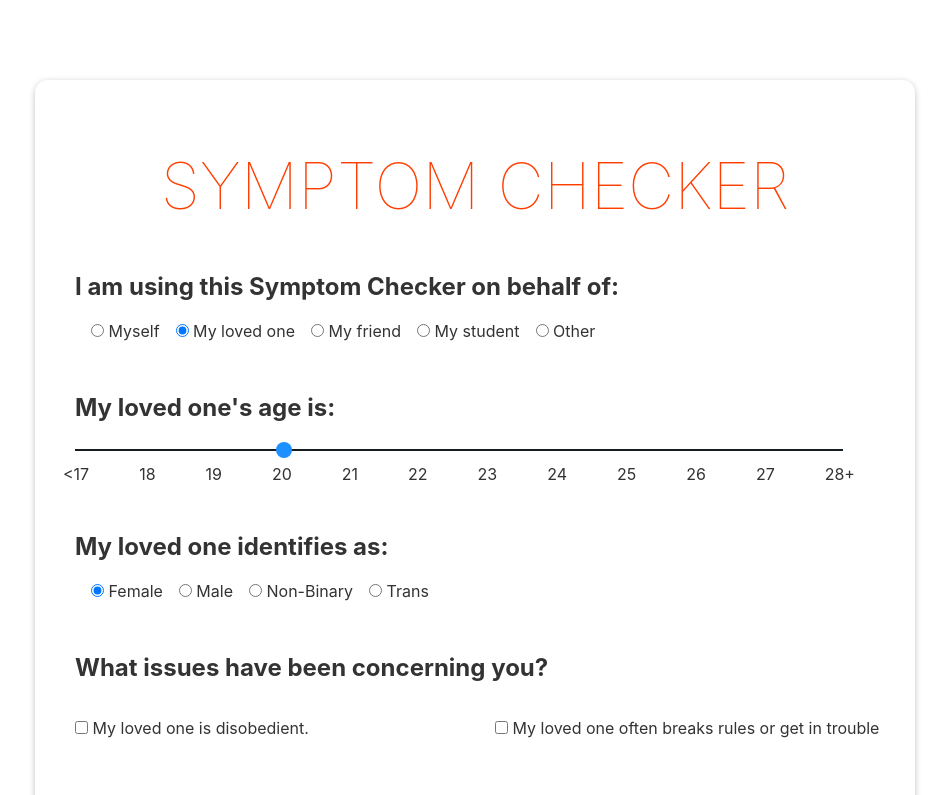
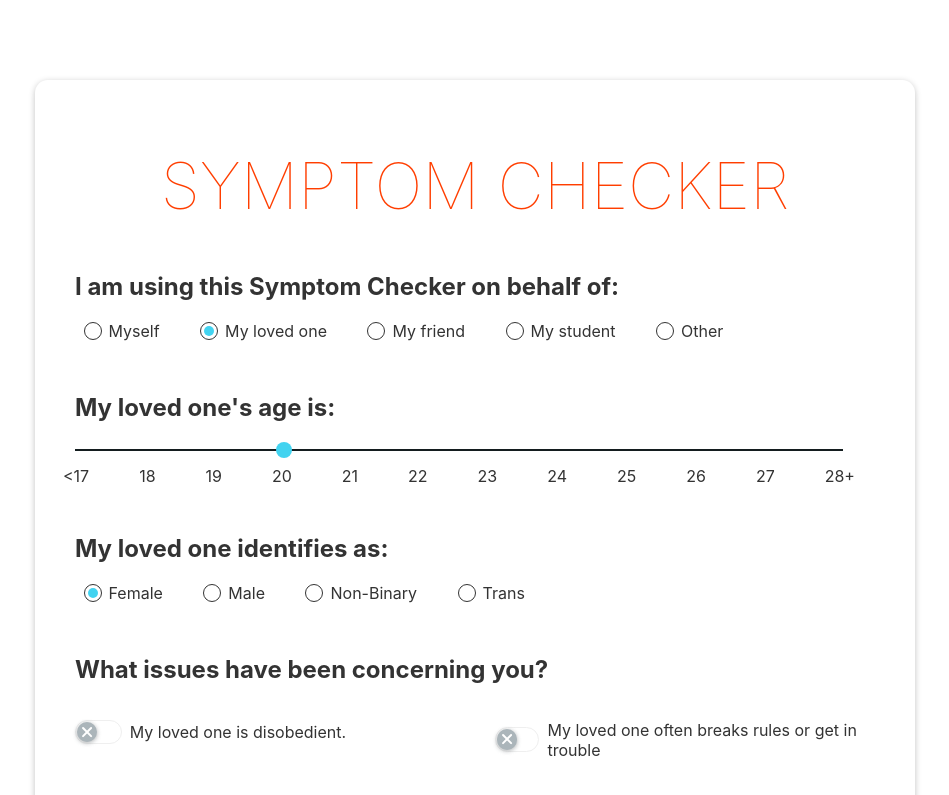
Before and after one commit to franknoirot/symptom-checker, a Svelte app: page / in a window 1280 px wide. Shown: the top 795 px of the page, without its empty margins (165-1114 px from the left). Built offline with nearby package versions, Linux system fonts and the light colour scheme.

Commit message:
incorporated RollingToggle, added nice styling all around.

```diff
--- a/public/global.css
+++ b/public/global.css
@@ -2,6 +2,7 @@ html, body {
 	position: relative;
 	width: 100%;
 	min-height: 100vh;
+	--primary_hsl: 190deg, 85%, 60%;
 }
 
 body {
--- a/src/components/Question.svelte
+++ b/src/components/Question.svelte
@@ -1,4 +1,5 @@
 <script>
+    import RollingToggle from './RollingToggle.svelte'
     import Slider from './Slider.svelte'
     import { levelValues, questions } from '../stores.js'
     export let checked = false
@@ -32,10 +33,12 @@
 </script>
 
 <label class='behavior'>
-    <input type="checkbox" checked={checked} on:input={onCheckboxToggle}>
-    {question}
+    <div>
+        <RollingToggle type="checkbox" checked={checked} on:input={onCheckboxToggle} />
+        <p>{question}</p>
+    </div>
     {#if checked}
-    <Slider values={levelValues} value={level} on:input={onSliderInput} />
+    <Slider values={levelValues} value={level} on:input={onSliderInput} name={question + ' level'} />
     {/if}
 </label>
 
@@ -43,4 +46,16 @@
     label {
         margin: 1em 0;
     }
+
+    div {
+        display: flex;
+        align-items: center;
+    }
+
+    p {
+        display: inline-block;
+        width: fit-content;
+        margin: 0;
+        margin-left: .5em;
+    }
 </style>
--- a/src/components/RadioGroup.svelte
+++ b/src/components/RadioGroup.svelte
@@ -9,7 +9,7 @@
 <div>
     {#each answers as answer, i (answers[i])}
     {#if (!other || i < answers.length-1)}
-    <div>
+    <div class='wrapper'>
         <input type="radio" name={name}
         id='{name}_option-{i}' value={answers[i]}
         checked={i === selected} on:input={() => selected = i}>
@@ -35,13 +35,67 @@
         display: inline-block;
     }
 
+    .wrapper {
+        margin: 0 1em;
+    }
+    .wrapper:first-child {
+        margin-left: 0;
+    }
+    .wrapper:last-child {
+        margin-right: 0;
+    }
+
     input {
         margin-inline-start: 1em;
         display: inline-block;
+        opacity: 0;
     }
 
     label {
         width: fit-content;
         display: inline-block;
+        position: relative;
+    }
+
+    label::before, label::after {
+        position: absolute;
+        content: '';
+        left: -1em;
+        top: 50%;
+        width: 2vmin;
+        height: 2vmin;
+        border-radius: 50%;
+        transform: translate(-50%, -50%);
+    }
+
+    label::before {
+        border: solid 1px;
+    }
+
+    input:focus + label::before {
+        border: solid 2px;
+    }
+
+    label::after {
+        opacity: 0;
+        width: 1.25vmin;
+        height: 1.25vmin;
+        left: calc(-1em);
+        top: calc(50%);
+        background: hsl(var(--primary_hsl));
+    }
+
+    input:checked + label::after {
+        opacity: 1;
+        animation: grow .12s ease-in-out;
+    }
+
+    @keyframes grow {
+        from {
+            transform: translate(-50%, -50%) scale(0);
+        }
+        to {
+            transform: translate(-50%, -50%) scale(1);
+        }
     }
 </style>
--- /dev/null
+++ b/src/components/RollingToggle.svelte
@@ -0,0 +1,85 @@
+<script>
+    export let checked = true
+</script>
+
+<label class="checkbox-rolling">
+  <input type="checkbox" checked={checked} on:input/>
+  <div>
+    <svg viewBox="0 0 10 10">
+      <path class="tick-1" stroke="white" d="M 3 3, l 4 4"></path>
+      <path class="tick-2" stroke="white" d="M 3 7, l 4 -4"></path>
+    </svg>
+  </div>
+</label>
+
+<style>
+    .checkbox-rolling {
+        --timing: .2s; /* global animation timing */
+        font-size: 1.4em; /* global size */
+        --off-color: 200deg, 10%, 70%;
+        --on-color: var(--primary_hsl);
+
+        width: 2em;
+        height: 1em;
+        border-radius: 1em;
+        border: solid .075em #efefef;
+        background: white;
+        display: inline-block;
+        vertical-align: baseline;
+    }
+
+    .checkbox-rolling:focus-within {
+        border-color: #112;
+    }
+
+    .checkbox-rolling input {
+        position: absolute;
+        width: 0;
+        height: 0;
+        opacity: 0;
+    }
+
+    .checkbox-rolling > div {
+        margin: .05em;
+        width: .9em;
+        height: .9em;
+        --toggle-primary: var(--off-color);
+        background: hsl(var(--toggle-primary));
+        filter: drop-shadow(0 0.05em .1em hsla(0deg, 0%, 0%, 0.2)) drop-shadow(0 .05em .1em hsla(var(--toggle-primary), .4));
+        border-radius: 50%;
+        top: .05em;
+        left: .05em;
+        display: flex;
+        align-items: center;
+        justify-content: center;
+        transition: all var(--timing) ease-in-out;
+    }
+
+    .checkbox-rolling svg {
+        width: 100%;
+        height: 100%;
+        border-radius: .5em;
+        margin: 0;
+        padding: 0;
+    }
+
+    .checkbox-rolling svg path {
+        stroke: white;
+        transition: d var(--timing) ease-in-out;
+        stroke-linecap: round;
+    }
+
+    .checkbox-rolling input:checked ~ div {
+        transform: translate(1em) rotate(-180deg);
+        --toggle-primary: var(--on-color);
+        filter: drop-shadow(0 -0.05em .1em hsla(0deg, 0%, 30%, 0.2))  drop-shadow(0 -.05em .1em hsla(var(--toggle-primary), .6))
+    }
+
+    .checkbox-rolling input:checked ~ div .tick-1 {
+        d: path("M 5.375 2.5, l 2 2");
+    }
+
+    .checkbox-rolling input:checked ~ div .tick-2 {
+        d: path("M 2.5 7, l 2.65 -4.25");
+    }
+</style>
--- a/src/components/Slider.svelte
+++ b/src/components/Slider.svelte
@@ -1,32 +1,39 @@
 <script>
     export let values = [1,2,3,4,5]
+    export let name = 'default'
     let min = 0
     $: max = values.length-1
     export let value = values[min]
     $: valPct = (value / (values.length-1)) * 100 + '%'
 </script>
 
-<label style='--pct: {valPct};'>
-    <input type='range' min={min} max={max} value={value} step='1' on:input />
-    <div>
+<div class='wrapper' style='--pct: {valPct};'>
+    <input type='range' min={min} max={max} value={value} step='1' on:input name={'slider_'+name} />
+    <div class='styled_input'></div>
+    <label for={'slider_'+name} >
         {#each values as val, i (i)}
         <span>{val}</span>
         {/each}
-    </div>
-</label>
+    </label>
+</div>
 
 <style>
-    label {
-        --primary: hsl(190deg, 60%, 70%);
+    .wrapper {
+        --primary_hsl: 190deg, 85%, 60%;
         position: relative;
         max-width: 60vw;
         display: flex;
         flex-direction: column;
         align-items: center;
         margin: 1em 0;
-        width: calc(100% - 2em);
+        width: calc(100% - 1.75em);
     }
-    label::before {
+    .styled_input {
+        width: 100%;
+        height: 1em;
+        pointer-events: none;
+    }
+    .styled_input::before {
         content: '';
         position: absolute;
         top: calc(.5em - 1px);
@@ -36,7 +43,11 @@
         background: hsl(190deg, 20%, 10%);
     }
 
-    label::after {
+    input:focus + .styled_input::after {
+        border: solid 2px;
+    }
+
+    .styled_input::after {
         content: '';
         position: absolute;
         top: 0;
@@ -44,17 +55,21 @@
         width: 1em;
         height: 1em;
         border-radius: 50%;
-        background: dodgerblue;
+        background: hsl(var(--primary_hsl));
         transform: translate(-50%);
+        transition: all .09s ease-in-out;
     }
 
     input {
+        height: 2em;
         width: calc(100% - 1em);
         margin: auto;
         opacity: 0;
+        position: absolute;
+        transform: translateY(-50%);
     }
 
-    div {
+    label {
         display: flex;
         justify-content: space-between;
         width: calc(100% + 1.5em);
--- a/src/views/Output.svelte
+++ b/src/views/Output.svelte
@@ -86,6 +86,10 @@
 		border: solid lightgray 1px;
 	}
 
+	.question.active:not(.subquestion) td {
+		border-color: #666;
+	}
+
 	.subquestion.active {
 		background: hsl(190deg, 5%, 97%);
 		box-shadow: none;
```
